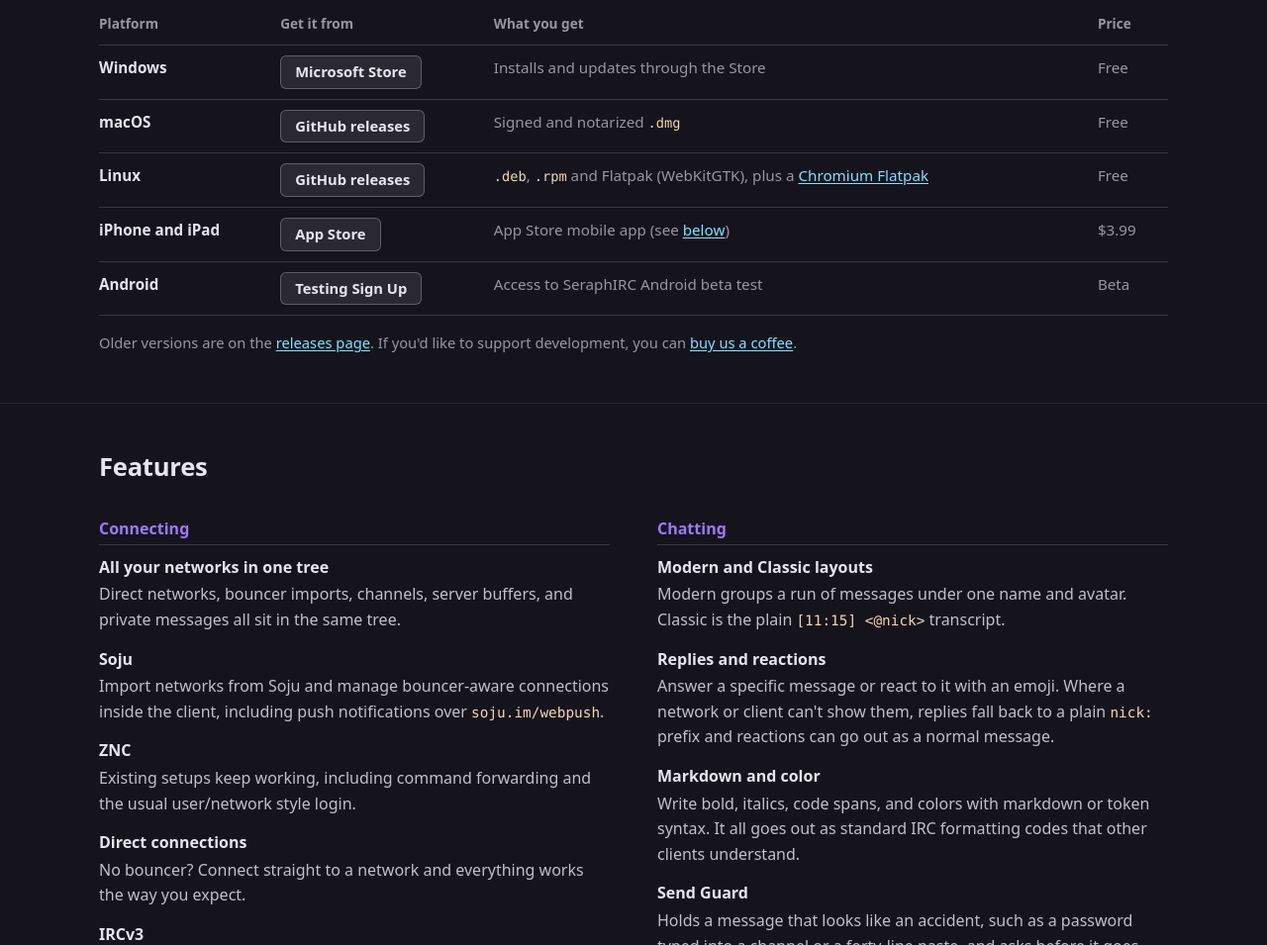
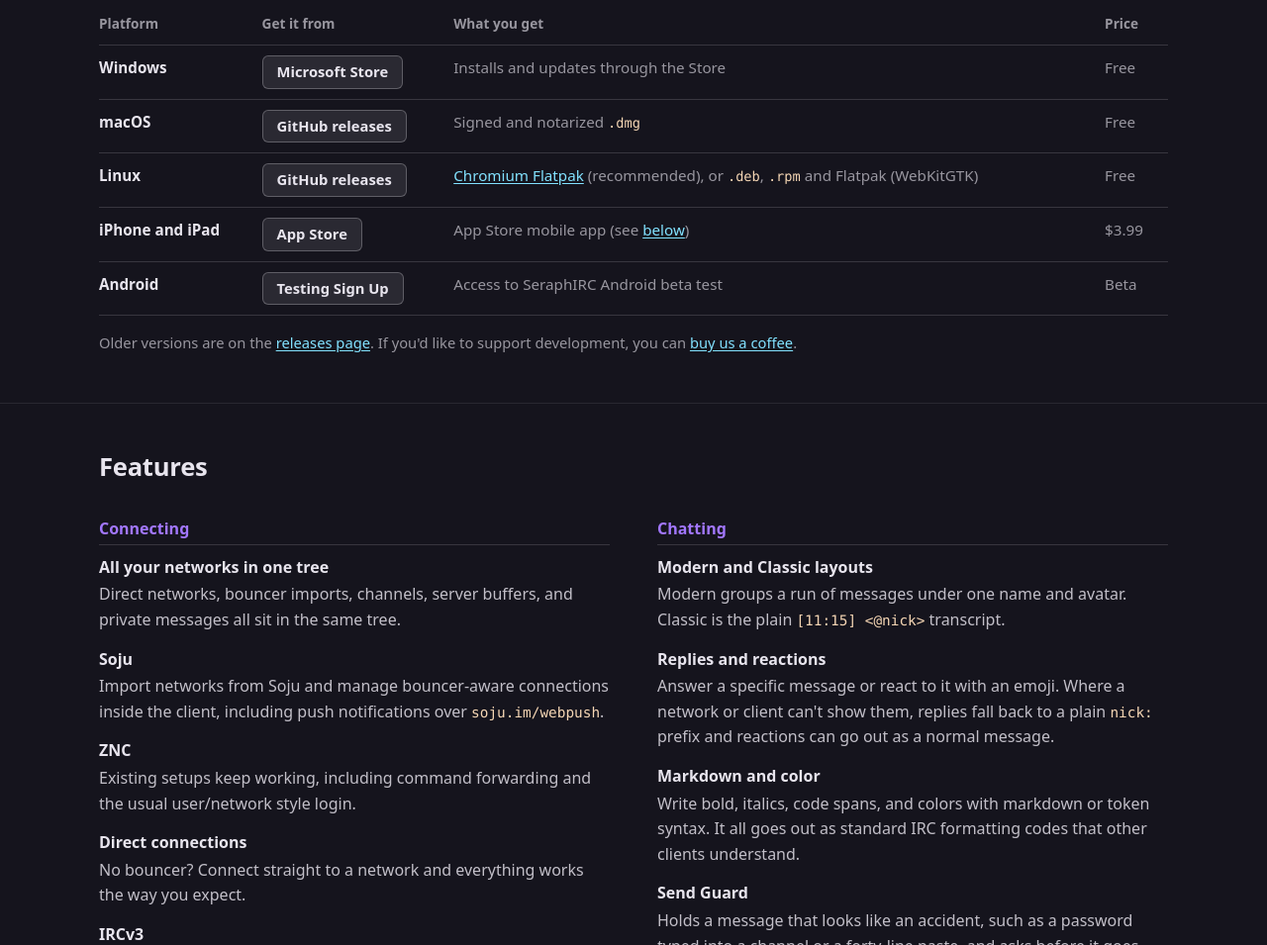
Before and after one commit to seraphirc/seraphirc-website, a plain HTML site: page index.html in a window 1280 px wide. Shown: the part 1033-1988 px from the top of the page at 99% size. Drawn offline with Linux system fonts and the light colour scheme.

Commit message:
recommend chromium build

```diff
--- a/index.html
+++ b/index.html
@@ -223,7 +223,7 @@
                 <tr>
                   <td>Linux</td>
                   <td><a class="button" href="https://github.com/seraphirc/seraphirc-download/releases/latest">GitHub releases</a></td>
-                  <td class="files"><code>.deb</code>, <code>.rpm</code> and Flatpak (WebKitGTK), plus a <a href="/news/#news-chromium-flatpak">Chromium Flatpak</a></td>
+                  <td class="files"><a href="/news/#news-chromium-flatpak">Chromium Flatpak</a> (recommended), or <code>.deb</code>, <code>.rpm</code> and Flatpak (WebKitGTK)</td>
                   <td class="price">Free</td>
                 </tr>
                 <tr>
```
